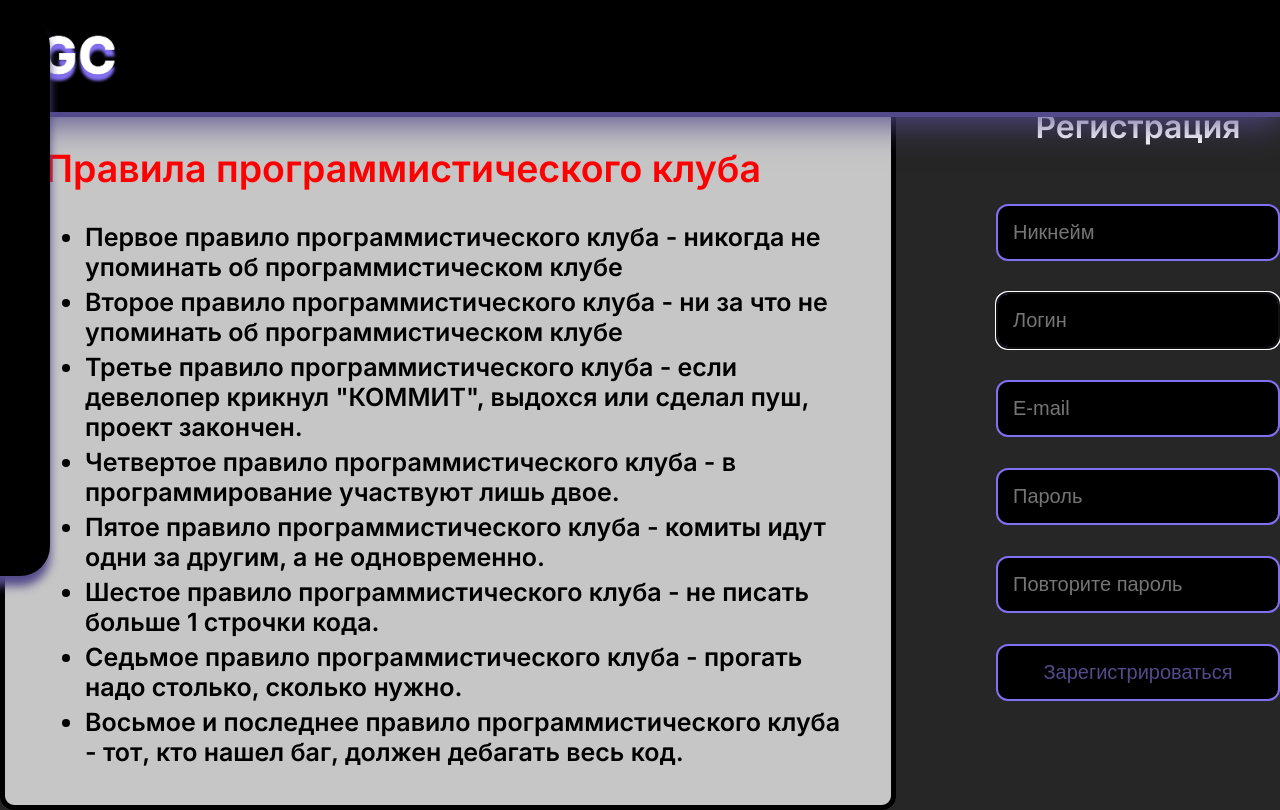
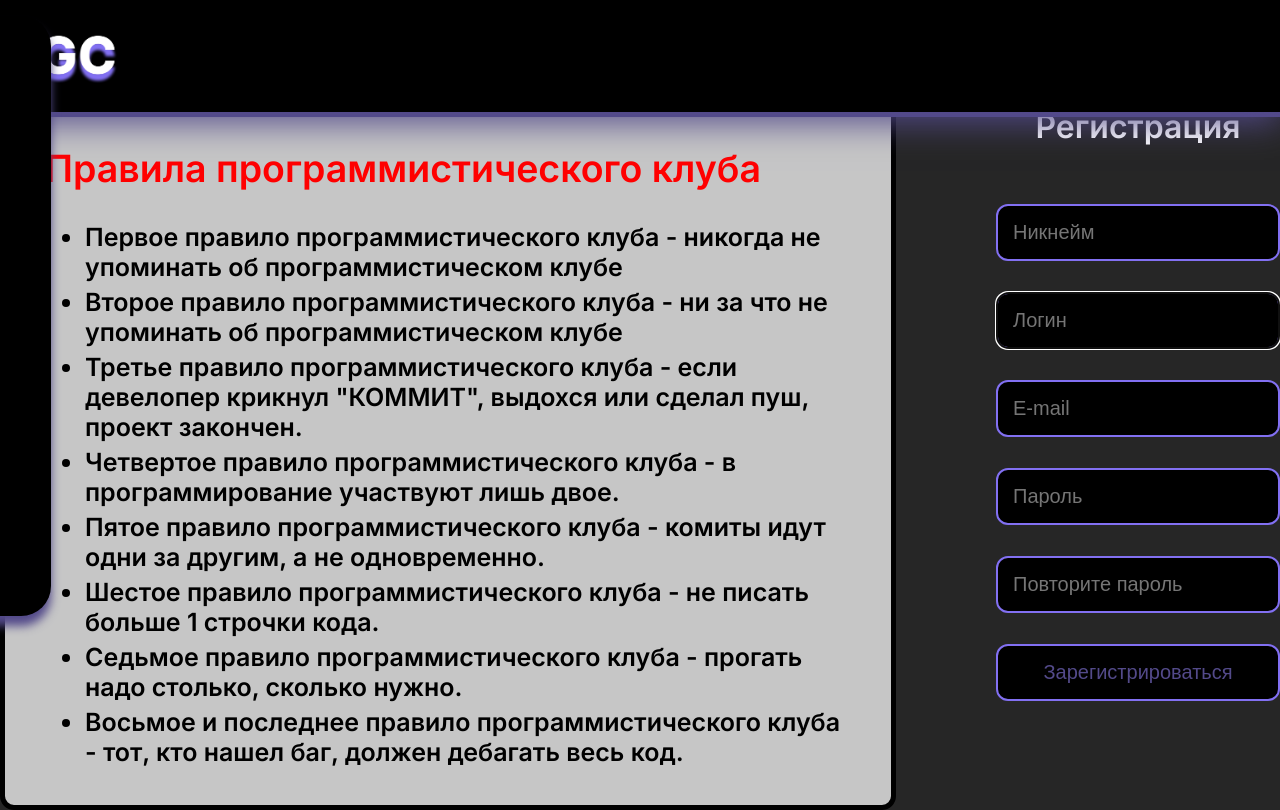
Before and after one commit to 101lLEOl101/Goodchat, a Django app: page /register/ in a window 1280 px wide. Run offline with Django 4.2, Linux system fonts and the light colour scheme; some libraries are stand-ins or nearby versions.

Commit message:
Пофиксил масштабирование бокового меню

```diff
--- a/main/static/css/style.css
+++ b/main/static/css/style.css
@@ -100,10 +100,15 @@ body{
 .side_menu{
     background-color: black;
     border-radius: 30px;
-    width: 110px;
+
     position: fixed;
-    height: 70%;
-    margin-left: -60px;
+
+    width: 7%;
+    height: 75%;
+    max-width: 300px;
+    max-height: 808px;
+
+    left:-3%;
     box-shadow: 0px 10px 10px #534a8a;
 }
 .content{
```
Also changed, not shown: db.sqlite3 (added).
